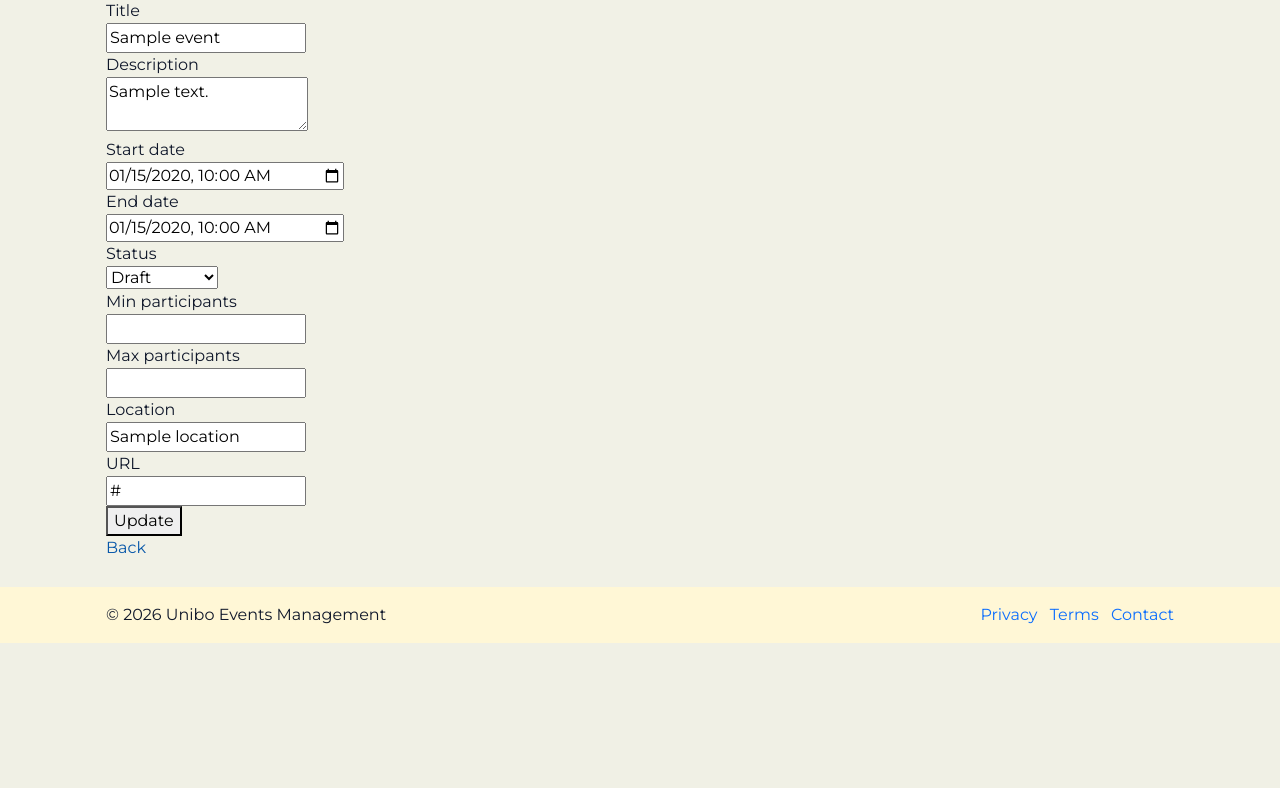
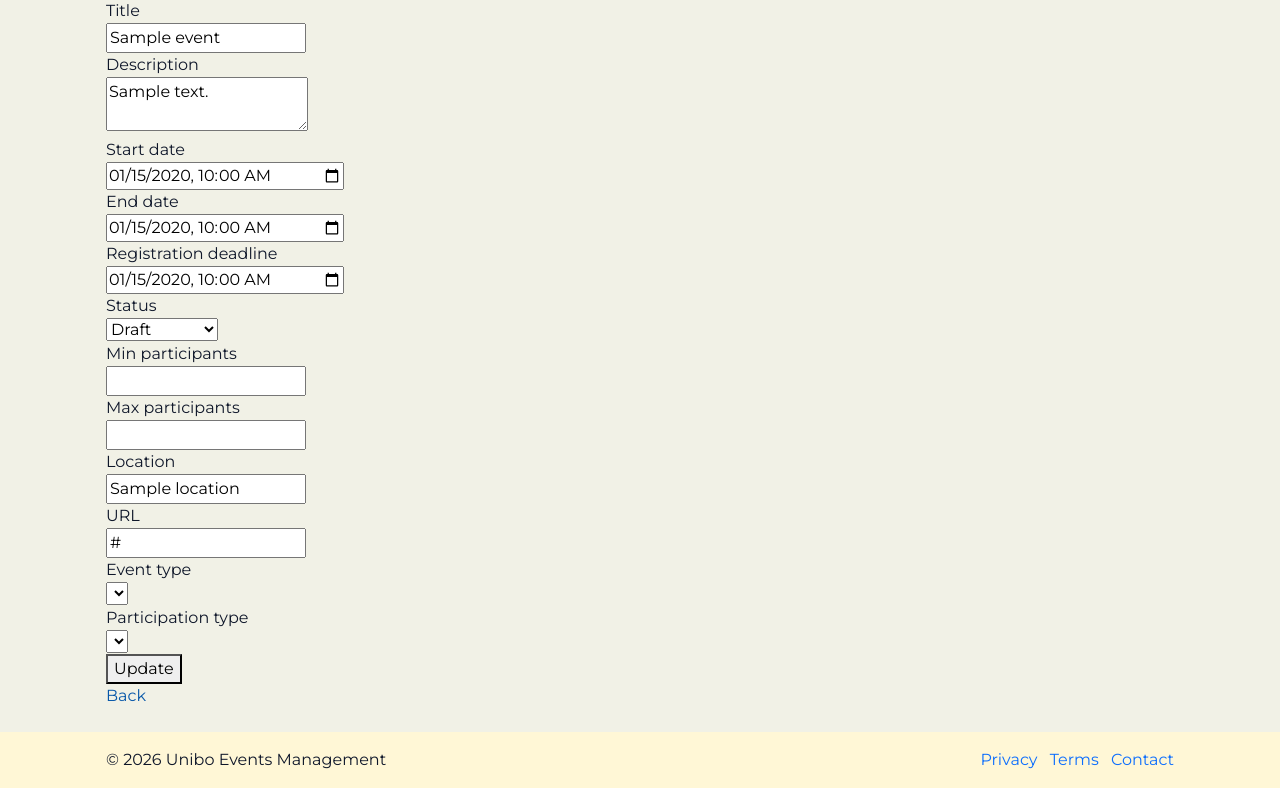
Before and after one commit to PulgaLuca/Unibo-Events-Management, a PHP site: template resources/views/events/edit.twig in a window 1280 px wide. Shown: the part 157-945 px from the top of the page. Before the commit the page ends 800 px from the top, so only its background shows below. Run offline with PHP 8.4, Linux system fonts and the light colour scheme; the template is opened without the code that fills it: most values are stand-ins (such as "Sample title", 1, 10 or a date in 2020); lists and menus that the app fills with data are empty; some libraries are stand-ins or nearby versions.

Commit message:
First draft of events management

```diff
--- a/resources/views/events/_form.twig
+++ b/resources/views/events/_form.twig
@@ -23,6 +23,14 @@
            value="{{ data.endDate is defined and data.endDate
                 ? data.endDate|date('Y-m-d\\TH:i')
                 : data.end_date|default('') }}">
+</div>
+
+<div>
+    <label>Registration deadline</label><br>
+    <input type="datetime-local" name="registration_deadline"
+           value="{{ data.registrationDeadline is defined and data.registrationDeadline
+                ? data.registrationDeadline|date('Y-m-d\\TH:i')
+                : data.registration_deadline|default('') }}">
 </div>
 
 <div>
@@ -60,3 +68,29 @@
     <input type="url" name="url"
            value="{{ data.url|default('') }}">
 </div>
+
+<div>
+    <label>Event type</label><br>
+    <select name="type_id" required>
+        {% for type in types %}
+            <option value="{{ type.id }}"
+                {% if data.typeId is defined and data.typeId == type.id %}selected{% endif %}>
+                {{ type.name }}
+            </option>
+        {% endfor %}
+    </select>
+</div>
+
+<div>
+    <label>Participation type</label><br>
+    <select name="participation_type_id" required>
+        {% for p in participationTypes %}
+            <option value="{{ p.id }}"
+                {% if data.participationTypeId is defined and data.participationTypeId == p.id %}selected{% endif %}>
+                {{ p.name }}
+            </option>
+        {% endfor %}
+    </select>
+</div>
+
+<input type="hidden" name="creator_user_id" value="{{ user.id }}">
--- a/resources/views/events/create.twig
+++ b/resources/views/events/create.twig
@@ -1,4 +1,4 @@
-{% extends "layouts/base.twig" %}
+{% extends 'layouts/base.twig' %}
 
 {% block title %}Create Event{% endblock %}
 
--- a/resources/views/events/edit.twig
+++ b/resources/views/events/edit.twig
@@ -1,4 +1,4 @@
-{% extends "layouts/base.twig" %}
+{% extends 'layouts/base.twig' %}
 
 {% block title %}Edit Event{% endblock %}
 
--- a/resources/views/events/index.twig
+++ b/resources/views/events/index.twig
@@ -1,4 +1,4 @@
-{% extends "layouts/base.twig" %}
+{% extends 'layouts/base.twig' %}
 
 {% block title %}Events{% endblock %}
 
--- a/resources/views/events/show.twig
+++ b/resources/views/events/show.twig
@@ -1,4 +1,4 @@
-{% extends "layouts/base.twig" %}
+{% extends 'layouts/base.twig' %}
 
 {% block title %}Event Details{% endblock %}
 
```
Also changed, not shown: src/Infrastructure/Http/Router.php (+28 -2 lines), src/Presentation/Controllers/Events/EventController.php (+5 -5 lines).
